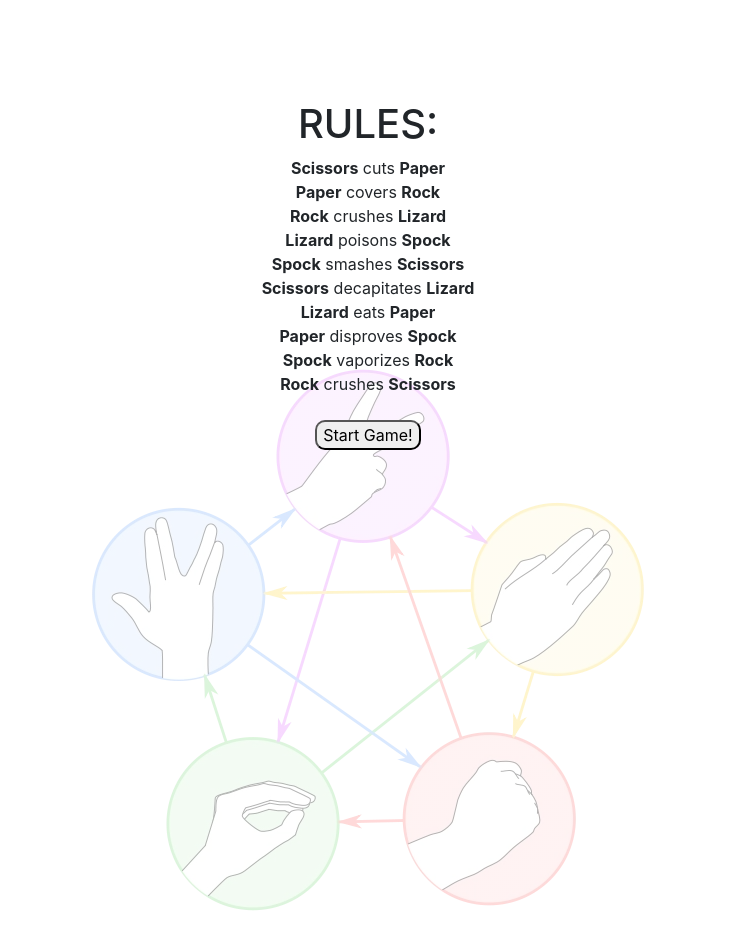
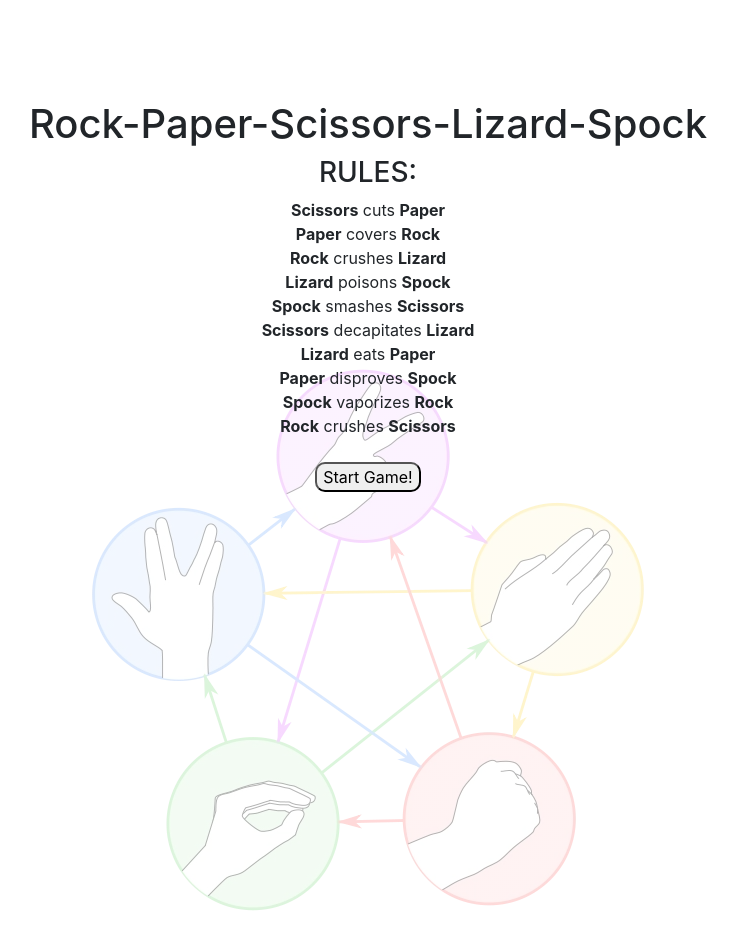
Before and after one commit to EleoXDA/Rock-Paper-Scissors-Lizard-Spock_JS, a plain HTML site: page index.html in a window 1280 px wide. Shown: the whole page, without its empty margins (272-1008 px from the left). Drawn offline with nearby package versions, Linux system fonts and the light colour scheme.

Commit message:
add game name to index

```diff
--- a/index.html
+++ b/index.html
@@ -11,7 +11,8 @@
 </head>
 <body>
   <div class="container">
-    <h1>RULES:</h1>
+    <h1>Rock-Paper-Scissors-Lizard-Spock</h1>
+    <h3>RULES:</h3>
     <p><strong>Scissors</strong> cuts <strong>Paper</strong>
       <br><strong>Paper</strong> covers <strong>Rock</strong>
       <br><strong>Rock</strong> crushes <strong>Lizard</strong>
```
